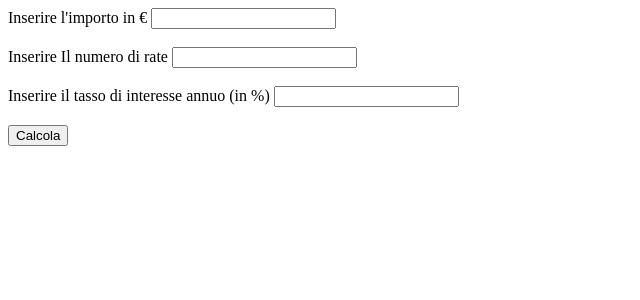
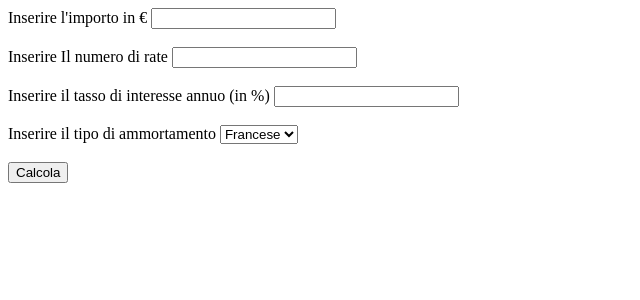
Before and after one commit to NAGASAKI-1/ammortamento_dev, a PHP site: page /index.html in a window 1280 px wide. Shown: the top 300 px of the page, without its empty margins (0-640 px from the left). Run offline with PHP 8.4, Linux system fonts and the light colour scheme.

Commit message:
aggiunta selezione tipo ammortamento su html

```diff
--- a/index.html
+++ b/index.html
@@ -1,12 +1,14 @@
 <!DOCTYPE html>
 <html>
     <head>
+        <meta charset="UTF-8">
         <title>Calcolatore piano di ammortamento</title>
         <link rel="stylesheet" href="style.css">
     </head>
 
     <body>
     <!-- Il form usa il metodo POST che permette di inviare dati al server-->
+    <!-- action esplicita la destinazione dei dati dopo il submit-->
         <form method="POST" action="/index.php">
 
         <label>Inserire l'importo in €</label>
@@ -21,6 +23,13 @@
         <input type="number" id="interesse" name="interesse" required>
         <br><br>
 
+        <label>Inserire il tipo di ammortamento</label>
+        <select name="tipo" id="selettore_tipo">
+            <option value="francese">Francese</option>
+            <option value="italiano">Italiano</option>
+        </select>
+        <br><br>
+
         <button type="submit">Calcola</button>
         </form>
 
--- a/index.php
+++ b/index.php
@@ -1,4 +1,7 @@
 <?php
+    //debug
+    //echo("TEST");
+
     $test = "test";
 
     function calcola(float $importo, int $n_rate, float $tasso){
```
